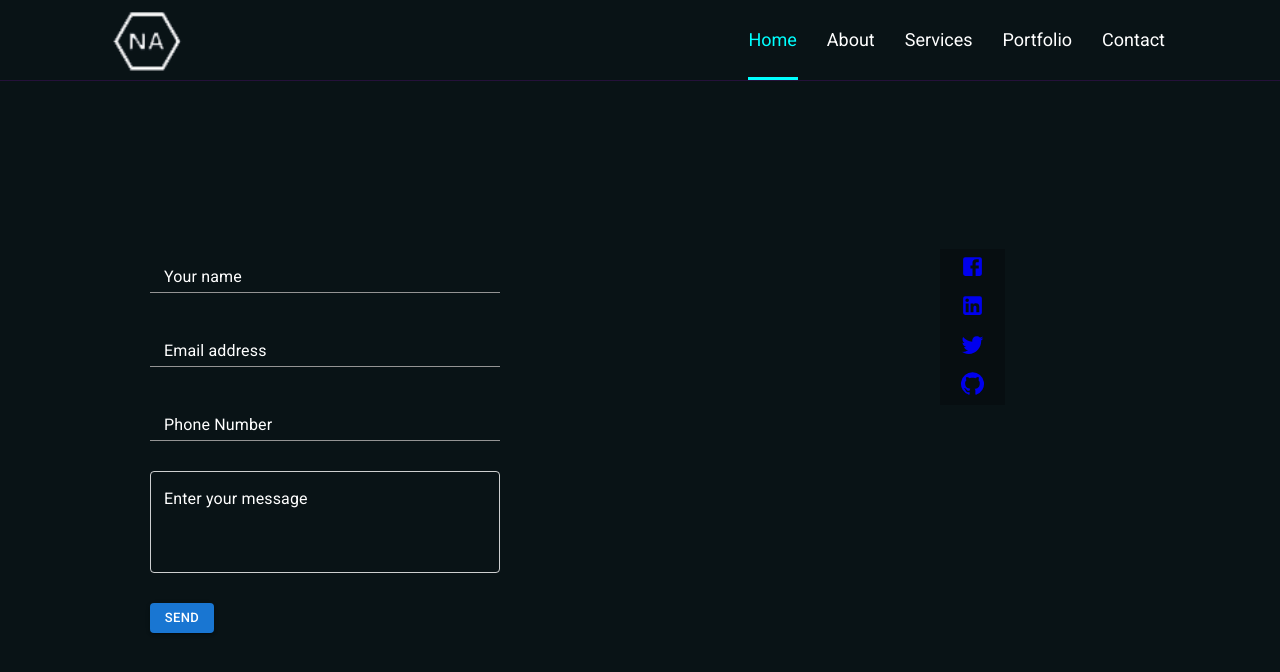
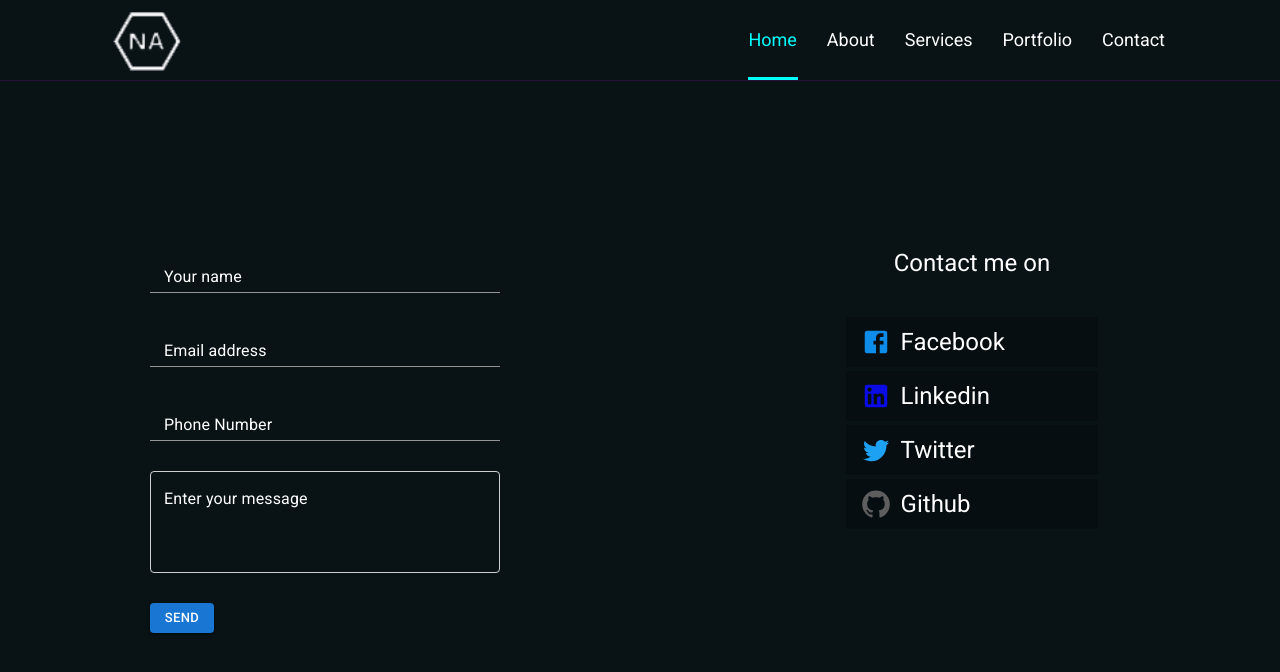
Before and after one commit to Nuralam30/my-portfolio, a React (Create React App) app: page /contact in a window 1280 px wide. Shown: the top 672 px of the page. Built offline with nearby package versions, Linux system fonts and the light colour scheme.

Commit message:
contact links updated in contact page

```diff
--- a/src/components/Contact/Contact.css
+++ b/src/components/Contact/Contact.css
@@ -24,13 +24,33 @@
 .MuiInputBase-root textarea{
     color: #fff;
 }
-.social-icons{
+.contact-links{
     display: flex;
     flex-direction: column;
     justify-content: center;
     align-items: center;
 }
-.social-icons a{
-    padding: 5px 20px;
+.contact-links h2{
+    margin-bottom: 40px;
+    font-weight: 400;
+}
+.contact-links a{
+    font-size: 24px;
+    color: #fff;
+    width: 80%;
+    text-decoration: none;
     background-color: rgba(0, 0, 0, 0.25);
+    margin-bottom: 4px;
+    padding: 10px 15px;
+    display: flex;
+    align-items: center;
 }
+.contact-links a:hover{
+    background-color: rgba(0, 0, 0, 0.8);
+}
+.contact-links .fb,
+.contact-links .linkedin,
+.contact-links .twitter,
+.contact-links .github{
+    margin-right: 10px;
+}
--- a/src/components/Contact/Contact.js
+++ b/src/components/Contact/Contact.js
@@ -55,11 +55,15 @@ const Contact = () => {
                     </Grid>
 
                     <Grid item xs={4} md={4}>
-                        <div className="social-icons">
-                            <a href="#facebook"><FacebookIcon sx={{fontSize: '25px'}}></FacebookIcon></a>
-                            <a href="#linkedin"><LinkedInIcon sx={{fontSize: '25px'}}></LinkedInIcon></a>
-                            <a href="#twitter"><TwitterIcon sx={{fontSize: '25px'}}></TwitterIcon></a>
-                            <a href="#github"><GitHubIcon sx={{fontSize: '25px'}}></GitHubIcon></a>
+                        <div className="contact-links">
+                            <h2>Contact me on</h2>
+                            <a href="https://www.facebook.com/nuralom.bhuiyain.1" rel='noreferrer' target='_blank'><FacebookIcon sx={{fontSize: '30px'}} className='fb'></FacebookIcon> Facebook</a>
+
+                            <a href="https://www.linkedin.com/in/nur-alam-5a10541b3/" rel='noreferrer' target='_blank'><LinkedInIcon sx={{fontSize: '30px'}} className='linkedin'></LinkedInIcon> Linkedin</a>
+
+                            <a href="https://twitter.com/NuraAla23500955" rel='noreferrer' target='_blank'><TwitterIcon sx={{fontSize: '30px'}} className='twitter'></TwitterIcon> Twitter</a>
+
+                            <a href="https://github.com/Nuralam30" rel='noreferrer' target='_blank'><GitHubIcon sx={{fontSize: '30px'}} className='github'></GitHubIcon> Github</a>
                         </div>
                     </Grid>
                 </Grid>
--- a/src/components/Home/Banner/Banner.css
+++ b/src/components/Home/Banner/Banner.css
@@ -22,6 +22,7 @@
 .social-links a:hover{
     width: 90px;
 }
+
 .fb{
     color: #0d8de9;
 }
```
